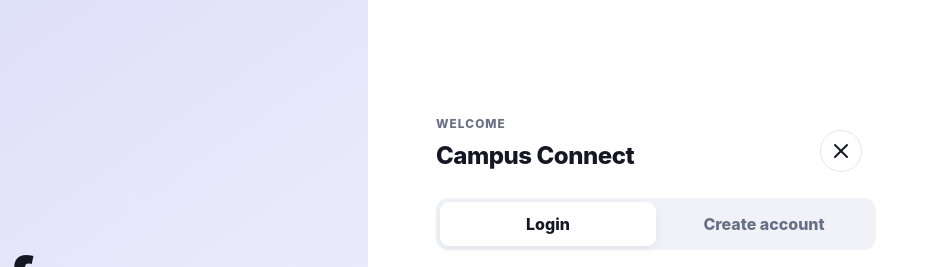
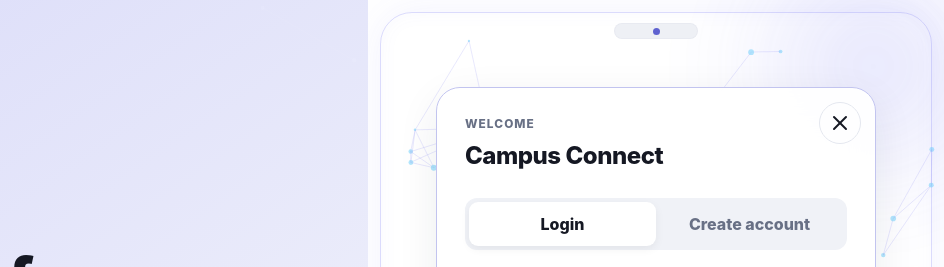
Before and after one commit to infosphere569-create/Campus-Connect, a website: page login.html in a window 1280 px wide. Shown: the top 267 px of the page, 336-1280 px from the left. Drawn offline with nearby package versions, Linux system fonts and the light colour scheme.

Commit message:
feat(auth): add animated device backdrop to login page
Enhance the login interface with a PWA-inspired animated background,
glowing effects, and a device silhouette. Also refactor Firestore
security rules to implement role-based access control and helper functions.

```diff
--- a/css/components.css
+++ b/css/components.css
@@ -180,3 +180,65 @@ html[data-is-pwa="true"] .bottom-nav,
   background:#fff;
   animation:ccRingPulse 1.2s infinite;
 }
+
+/* PWA Animated Mobile Backdrop & Device Silhouette for Auth Page */
+.pwa-device-backdrop {
+  display: block;
+}
+.pwa-bg-glow {
+  position: absolute;
+  border-radius: 50%;
+  filter: blur(55px);
+  opacity: 0.45;
+  pointer-events: none;
+  animation: pwaGlowFloat 8s ease-in-out infinite alternate;
+}
+.pwa-bg-glow.glow-1 {
+  width: 260px;
+  height: 260px;
+  top: -40px;
+  right: -40px;
+  background: radial-gradient(circle, rgba(91,92,240,0.55) 0%, rgba(139,124,246,0) 70%);
+}
+.pwa-bg-glow.glow-2 {
+  width: 300px;
+  height: 300px;
+  bottom: -60px;
+  left: -60px;
+  background: radial-gradient(circle, rgba(56,189,248,0.45) 0%, rgba(91,92,240,0) 70%);
+  animation-delay: -4s;
+}
+@keyframes pwaGlowFloat {
+  0% { transform: translate(0, 0) scale(1); }
+  50% { transform: translate(25px, -30px) scale(1.12); }
+  100% { transform: translate(-20px, 20px) scale(0.95); }
+}
+.pwa-device-silhouette {
+  position: absolute;
+  inset: 12px;
+  border-radius: 32px;
+  border: 1.5px solid color-mix(in srgb, var(--primary) 22%, transparent);
+  box-shadow: 0 0 40px rgba(91,92,240,0.08), inset 0 0 20px rgba(91,92,240,0.04);
+  pointer-events: none;
+}
+.pwa-silhouette-notch {
+  position: absolute;
+  top: 10px;
+  left: 50%;
+  transform: translateX(-50%);
+  width: 84px;
+  height: 16px;
+  background: color-mix(in srgb, var(--surface-2) 80%, var(--border));
+  border-radius: 99px;
+  border: 1px solid color-mix(in srgb, var(--border) 60%, transparent);
+  display: flex;
+  align-items: center;
+  justify-content: center;
+}
+.pwa-silhouette-notch::after {
+  content: '';
+  width: 7px;
+  height: 7px;
+  border-radius: 50%;
+  background: color-mix(in srgb, var(--primary) 70%, var(--muted));
+}
--- a/login.html
+++ b/login.html
@@ -18,8 +18,18 @@
       </div>
     </div>
   </section>
-  <section class="auth-panel">
-    <div class="auth-card" style="position:relative">
+  <section class="auth-panel" style="position:relative;overflow:hidden">
+    <!-- PWA / Mobile Animated Device Backdrop -->
+    <div class="pwa-device-backdrop" style="position:absolute;inset:0;pointer-events:none;z-index:0;overflow:hidden">
+      <div class="pwa-bg-glow glow-1"></div>
+      <div class="pwa-bg-glow glow-2"></div>
+      <div class="pwa-device-silhouette">
+        <div class="pwa-silhouette-notch"></div>
+      </div>
+      <canvas id="pwaHeroCanvas" style="position:absolute;inset:0;width:100%;height:100%;opacity:0.55;mix-blend-mode:screen"></canvas>
+    </div>
+
+    <div class="auth-card" style="position:relative;z-index:2;background:color-mix(in srgb,var(--surface) 92%,transparent);backdrop-filter:blur(20px);-webkit-backdrop-filter:blur(20px);border-radius:24px;border:1.5px solid color-mix(in srgb,var(--primary) 25%,var(--border));padding:28px;box-shadow:var(--shadow)">
       <a href="index.html" id="webCloseBtn" class="btn icon ghost" style="position:absolute;top:14px;right:14px;border-radius:50%;border:1px solid var(--border);z-index:10" aria-label="Close and return to home">
         <i data-lucide="x"></i>
       </a>
@@ -154,55 +164,63 @@ form.onsubmit=async e=>{
 };
 window.lucide?.createIcons();
 
-// Hero particle network canvas animation
-var canvas=document.getElementById('heroCanvas');
-if(canvas){
-  var ctx=canvas.getContext('2d');
-  var canvasW=canvas.width=canvas.offsetWidth, canvasH=canvas.height=canvas.offsetHeight;
-  window.addEventListener('resize',function(){
-    if(!canvas)return;
-    canvasW=canvas.width=canvas.offsetWidth;
-    canvasH=canvas.height=canvas.offsetHeight;
+// Particle network canvas animation initializer
+function initParticleCanvas(canvasId, particleColor, lineColor) {
+  var cvs = document.getElementById(canvasId);
+  if(!cvs) return;
+  var ctx = cvs.getContext('2d');
+  var cW = cvs.width = cvs.offsetWidth || 300;
+  var cH = cvs.height = cvs.offsetHeight || 400;
+
+  window.addEventListener('resize', function(){
+    if(!cvs) return;
+    cW = cvs.width = cvs.offsetWidth || 300;
+    cH = cvs.height = cvs.offsetHeight || 400;
   });
-  var particles=[];
-  for(var i=0;i<32;i++){
-    particles.push({
-      x:Math.random()*canvasW,
-      y:Math.random()*canvasH,
-      vx:(Math.random()-.5)*0.5,
-      vy:(Math.random()-.5)*0.5,
-      r:Math.random()*2+1
+
+  var pts = [];
+  for(var i = 0; i < 30; i++){
+    pts.push({
+      x: Math.random() * cW,
+      y: Math.random() * cH,
+      vx: (Math.random() - 0.5) * 0.5,
+      vy: (Math.random() - 0.5) * 0.5,
+      r: Math.random() * 2 + 1
     });
   }
-  function draw(){
-    ctx.clearRect(0,0,canvasW,canvasH);
-    ctx.fillStyle='rgba(91,92,240,0.65)';
-    ctx.strokeStyle='rgba(139,124,246,0.2)';
-    ctx.lineWidth=1;
-    for(var i=0;i<particles.length;i++){
-      var p=particles[i];
-      p.x+=p.vx; p.y+=p.vy;
-      if(p.x<0)p.x=canvasW; if(p.x>canvasW)p.x=0;
-      if(p.y<0)p.y=canvasH; if(p.y>canvasH)p.y=0;
+
+  function animate(){
+    ctx.clearRect(0, 0, cW, cH);
+    ctx.fillStyle = particleColor || 'rgba(91,92,240,0.65)';
+    ctx.strokeStyle = lineColor || 'rgba(139,124,246,0.2)';
+    ctx.lineWidth = 1;
+    for(var i = 0; i < pts.length; i++){
+      var p = pts[i];
+      p.x += p.vx; p.y += p.vy;
+      if(p.x < 0) p.x = cW; if(p.x > cW) p.x = 0;
+      if(p.y < 0) p.y = cH; if(p.y > cH) p.y = 0;
       ctx.beginPath();
-      ctx.arc(p.x,p.y,p.r,0,Math.PI*2);
+      ctx.arc(p.x, p.y, p.r, 0, Math.PI * 2);
       ctx.fill();
-      for(var j=i+1;j<particles.length;j++){
-        var p2=particles[j];
-        var dx=p.x-p2.x, dy=p.y-p2.y;
-        var dist=Math.sqrt(dx*dx+dy*dy);
-        if(dist<120){
+      for(var j = i + 1; j < pts.length; j++){
+        var p2 = pts[j];
+        var dx = p.x - p2.x, dy = p.y - p2.y;
+        var dist = Math.sqrt(dx * dx + dy * dy);
+        if(dist < 110){
           ctx.beginPath();
-          ctx.moveTo(p.x,p.y);
-          ctx.lineTo(p2.x,p2.y);
+          ctx.moveTo(p.x, p.y);
+          ctx.lineTo(p2.x, p2.y);
           ctx.stroke();
         }
       }
     }
-    requestAnimationFrame(draw);
+    requestAnimationFrame(animate);
   }
-  requestAnimationFrame(draw);
+  requestAnimationFrame(animate);
 }
+
+initParticleCanvas('heroCanvas', 'rgba(91,92,240,0.65)', 'rgba(139,124,246,0.2)');
+initParticleCanvas('pwaHeroCanvas', 'rgba(56,189,248,0.7)', 'rgba(91,92,240,0.25)');
 </script>
 <script type="module" src="js/pwa.js"></script>
 <script type="module" src="js/performance.js"></script>
```
Also changed, not shown: 1 other file.
